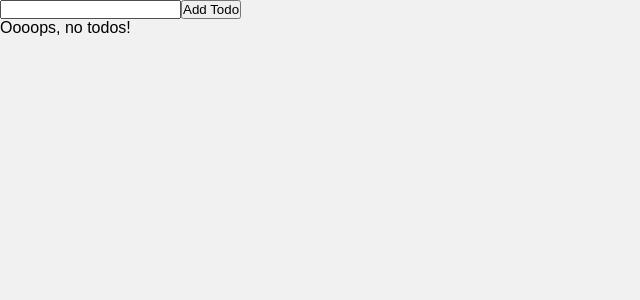
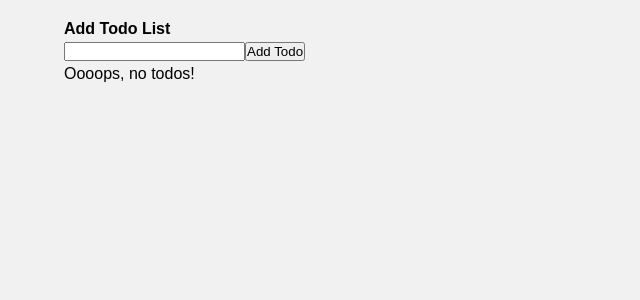
Before and after one commit to tjcchen/react-redux-practice, a React app: page / in a window 1280 px wide. Shown: the top 300 px of the page, without its empty margins (0-640 px from the left). Built offline with nearby package versions, Linux system fonts and the light colour scheme.

Commit message:
style: tweak style of the whole application

```diff
--- a/src/index/components/App.js
+++ b/src/index/components/App.js
@@ -5,7 +5,7 @@ import TodoList from '../components/TodoList';
 // React stateless component, please note its syntax
 // () => (<input />);
 const App = () => (
-  <div>
+  <div className="wrapper">
     <AddTodo />
     <TodoList />
   </div>
--- a/src/index/containers/AddTodo.js
+++ b/src/index/containers/AddTodo.js
@@ -6,7 +6,8 @@ const AddTodo = ({ dispatch }) => {
   let input;
 
   return (
-    <div>
+    <div className="todo-form">
+      <h4>Add Todo List</h4>
       <form
         onSubmit= { e =>
           {
--- a/src/index/index.less
+++ b/src/index/index.less
@@ -1,6 +1,6 @@
 @bgColor: #f1f1f1;
 @fontSize: 16px;
-@fontFamily: arial;
+@fontFamily: sans-serif;
 
 * { padding: 0; margin: 0; box-sizing: border-box; }
 
@@ -9,3 +9,21 @@ body {
   font-size: @fontSize;
   font-family: @fontFamily;
 }
+
+.wrapper {
+  width: 90%;
+  margin: 20px auto;
+
+  .todo-form {
+    margin: 0 2px 4px 0;
+
+    h4 {
+      margin-bottom: 4px;
+    }
+  }
+
+  ul {
+    list-style-type: decimal;
+    list-style-position: inside;
+  }
+}
```
